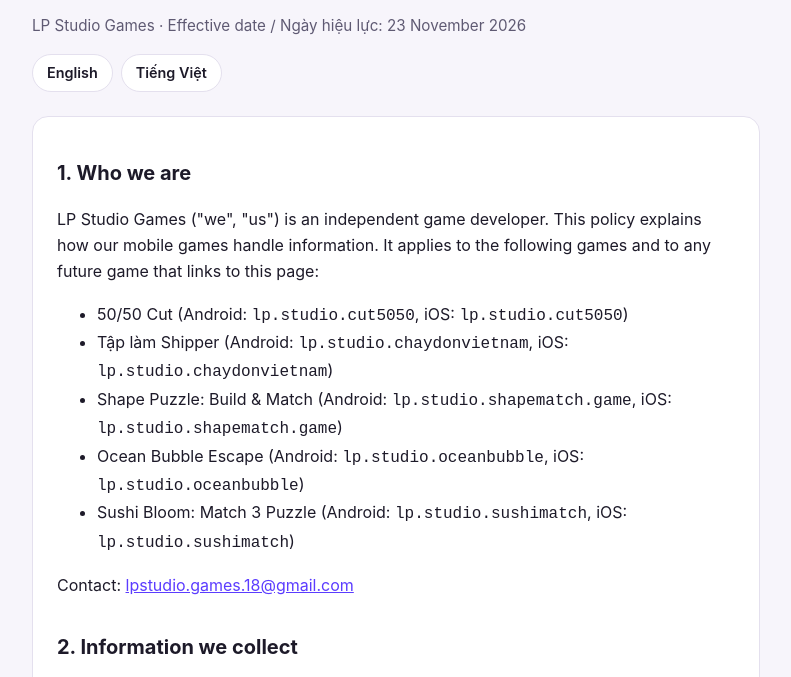
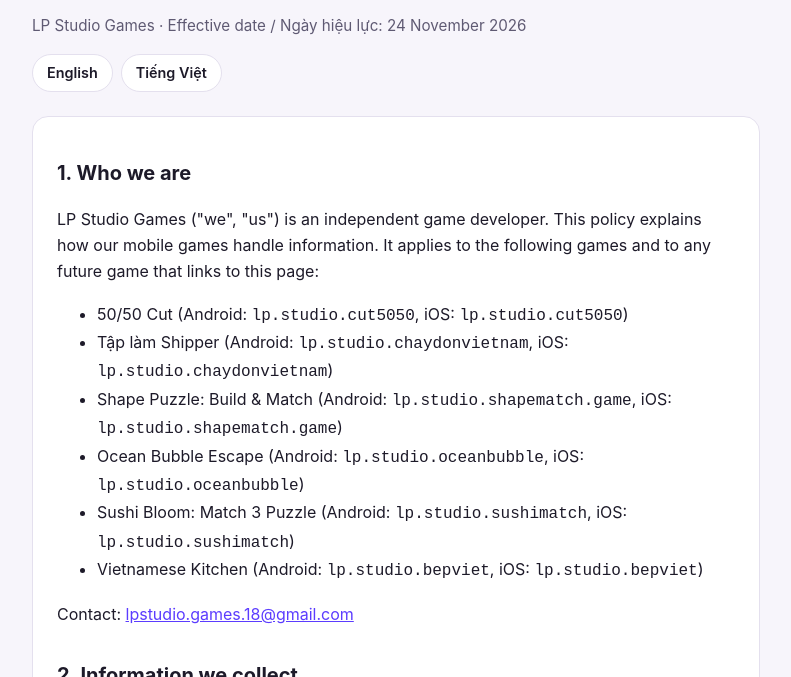
Before and after one commit to lpstudiogames18/lpstudiogames18.github.io, a plain HTML site: page index.html in a window 1280 px wide. Shown: the part 71-748 px from the top of the page, without its empty margins (244-1035 px from the left). Drawn offline with Linux system fonts and the light colour scheme.

Commit message:
Add Vietnamese Kitchen to privacy policy

```diff
--- a/index.html
+++ b/index.html
@@ -41,7 +41,7 @@
 <main>
   <header>
     <h1>Privacy Policy / Chính sách quyền riêng tư</h1>
-    <p class="dim">LP Studio Games · Effective date / Ngày hiệu lực: 23 November 2026</p>
+    <p class="dim">LP Studio Games · Effective date / Ngày hiệu lực: 24 November 2026</p>
     <nav class="lang-switch">
       <a href="#en">English</a>
       <a href="#vi">Tiếng Việt</a>
@@ -58,6 +58,7 @@
       <li>Shape Puzzle: Build &amp; Match (Android: <code>lp.studio.shapematch.game</code>, iOS: <code>lp.studio.shapematch.game</code>)</li>
       <li>Ocean Bubble Escape (Android: <code>lp.studio.oceanbubble</code>, iOS: <code>lp.studio.oceanbubble</code>)</li>
       <li>Sushi Bloom: Match 3 Puzzle (Android: <code>lp.studio.sushimatch</code>, iOS: <code>lp.studio.sushimatch</code>)</li>
+      <li>Vietnamese Kitchen (Android: <code>lp.studio.bepviet</code>, iOS: <code>lp.studio.bepviet</code>)</li>
     </ul>
     <p>Contact: <a href="mailto:lpstudio.games.18@gmail.com">lpstudio.games.18@gmail.com</a></p>
 
@@ -117,6 +118,7 @@
       <li>Shape Puzzle: Build &amp; Match (Android: <code>lp.studio.shapematch.game</code>, iOS: <code>lp.studio.shapematch.game</code>)</li>
       <li>Ocean Bubble Escape (Android: <code>lp.studio.oceanbubble</code>, iOS: <code>lp.studio.oceanbubble</code>)</li>
       <li>Sushi Bloom: Match 3 Puzzle (Android: <code>lp.studio.sushimatch</code>, iOS: <code>lp.studio.sushimatch</code>)</li>
+      <li>Bếp Việt (Android: <code>lp.studio.bepviet</code>, iOS: <code>lp.studio.bepviet</code>)</li>
     </ul>
     <p>Liên hệ: <a href="mailto:lpstudio.games.18@gmail.com">lpstudio.games.18@gmail.com</a></p>
 
```
